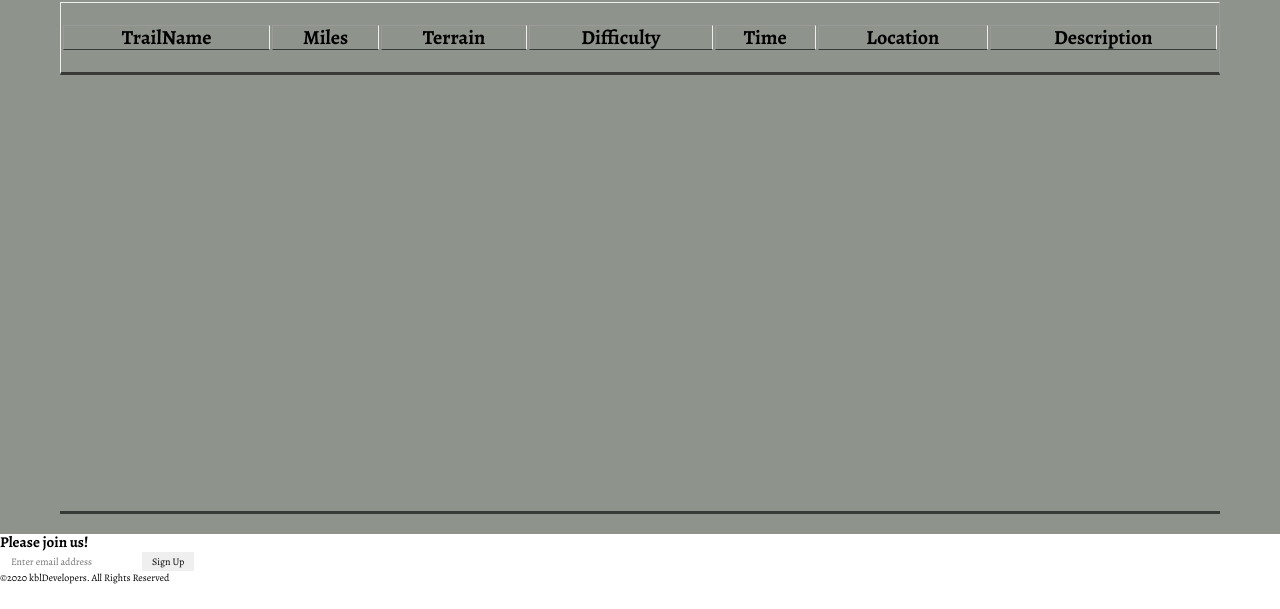
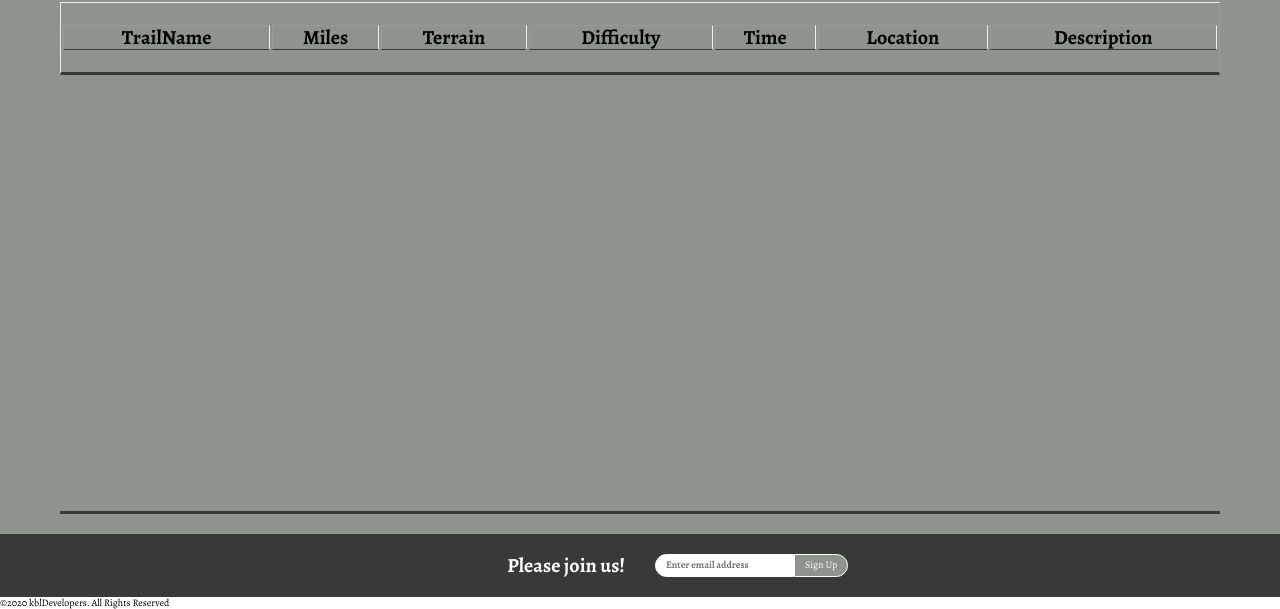
Before and after one commit to swic-cis-177/mt-project-Jackal73, a website: page index.html in a window 1280 px wide. Shown: the part 312-921 px from the top of the page. Before the commit the page ends 896 px from the top, so only its background shows below. Drawn offline with nearby package versions, Linux system fonts and the light colour scheme.

Commit message:
Add styling to contact section

```diff
--- a/style.css
+++ b/style.css
@@ -384,3 +384,46 @@ table {
 }
 
 /* end of modal box */
+
+/* contact */
+.contact {
+  background-color: #373a36;
+  display: grid;
+  grid-column: 1 / -1;
+  grid-column-gap: 3rem;
+  grid-row: 8 / 9;
+  grid-template-columns: repeat(2, 1fr);
+  padding: 2rem 0;
+}
+
+.contact-heading {
+  color: #fff;
+  font-size: 2rem;
+  justify-self: end;
+}
+
+.contact-form {
+  display: flex;
+}
+
+.contact-input {
+  border-radius: 5rem 0 0 5rem;
+  border-right: none;
+  font-weight: bold;
+}
+
+.contact-btn {
+  background-color: #8e938c;
+  border-left: none;
+  border-radius: 0 5rem 5rem 0;
+  color: #fff;
+  cursor: pointer;
+  transition: background-color 0.2s;
+}
+
+.contact-btn:hover {
+  background-color: #373a36;
+  color: #eece1a;
+}
+
+/* end of contact */
```
